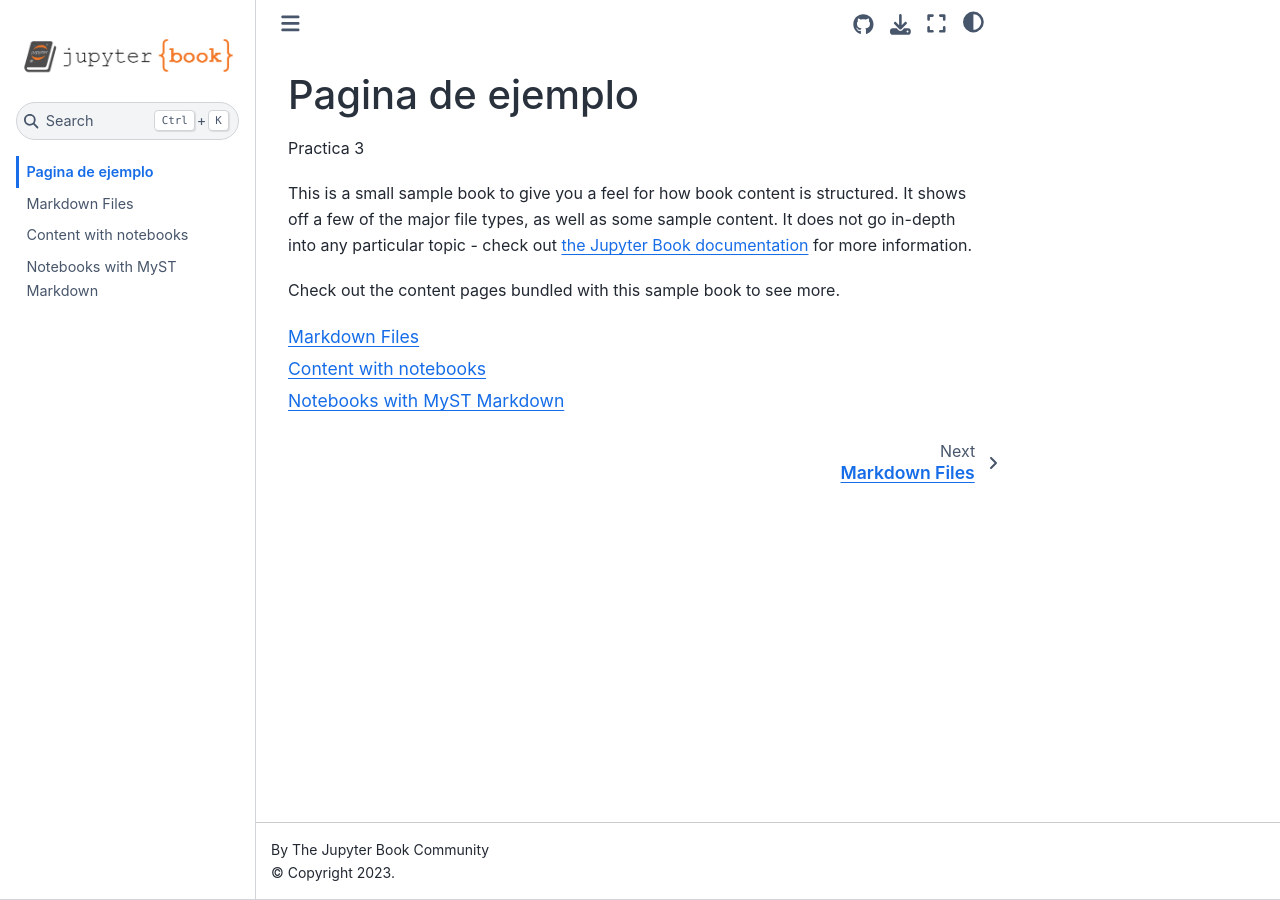
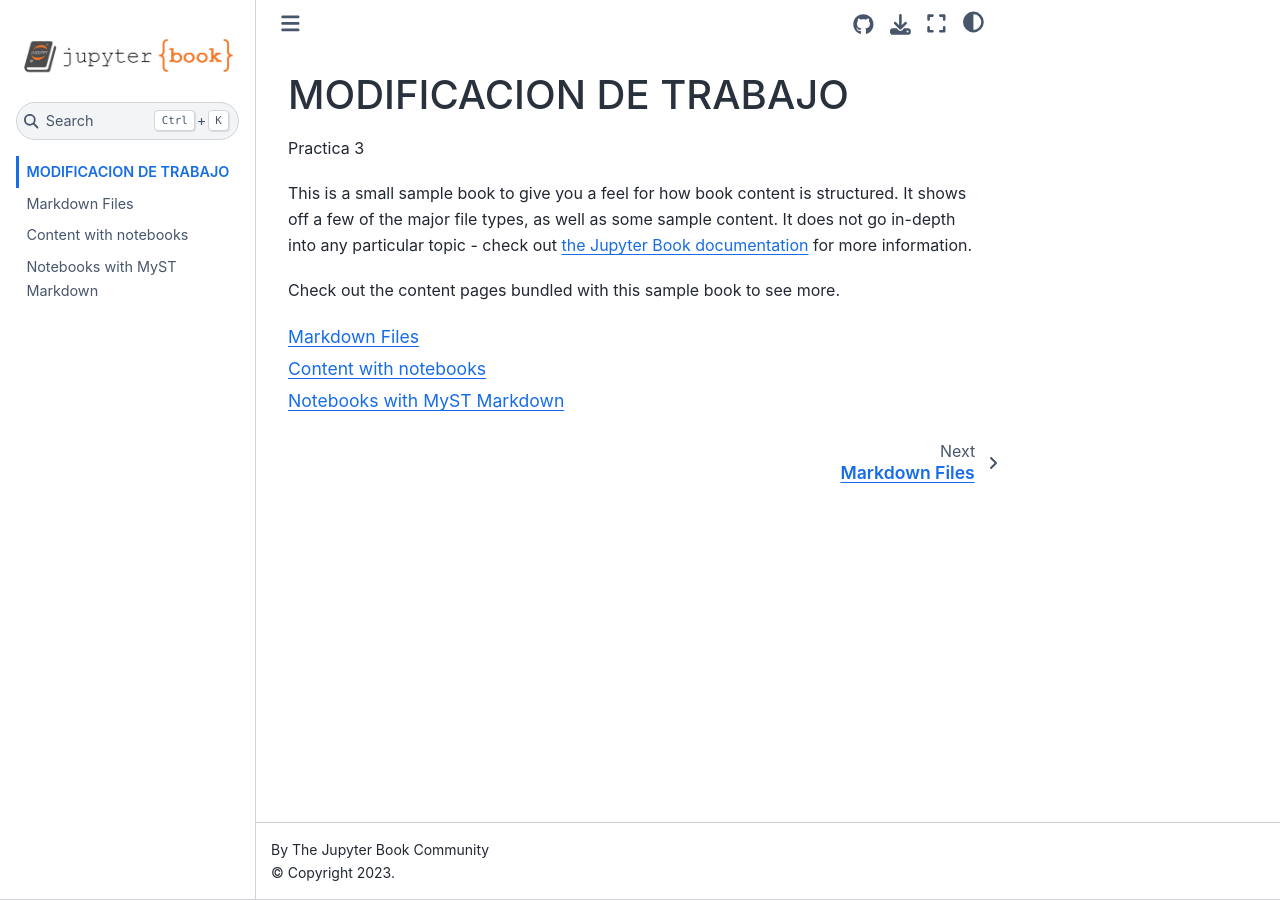
Before and after one commit to ferleon82/Milibro, a Jupyter Book: the page built from intro.md, in a window 1280 px wide. Built offline with Jupyter Book 1.0.4 settings and Sphinx 7.4.7 and the Sphinx Book theme 1.1.4, drawn with Linux system fonts in a browser that asks for light colours.

Commit message:
Actualizacion3

```diff
--- a/intro.md
+++ b/intro.md
@@ -1,4 +1,4 @@
-# Pagina de ejemplo
+# MODIFICACION DE TRABAJO
 
 Practica 3
 
```
